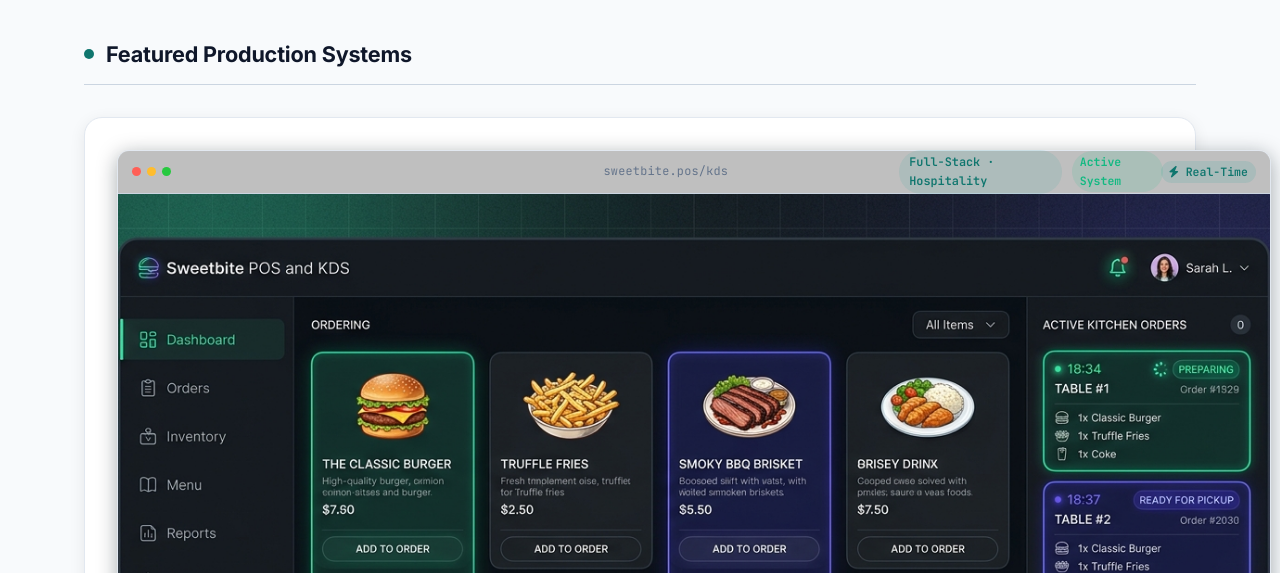
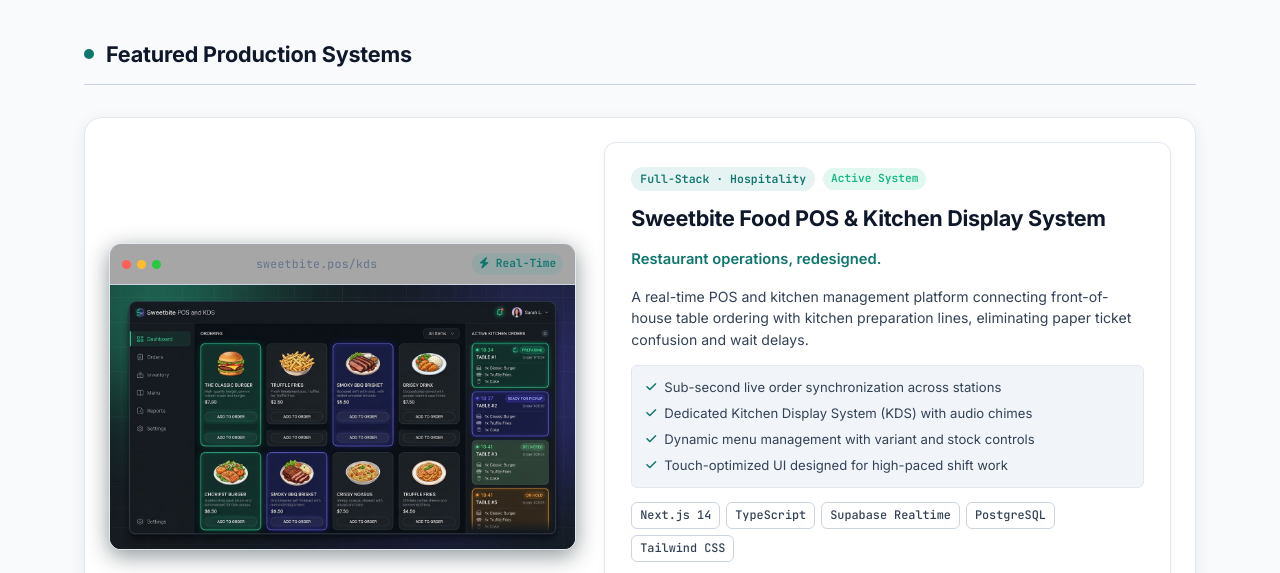
Before and after one commit to kojowallet01/essiawcharles, a plain HTML site: page index.html in a window 1280 px wide. Shown: the part 1150-1723 px from the top of the page. Drawn offline with Linux system fonts and the light colour scheme.

Commit message:
fix(work): constrain project displays and house details in structured specification block

```diff
--- a/styles.css
+++ b/styles.css
@@ -882,47 +882,61 @@
 .featured-projects-grid {
     display: flex;
     flex-direction: column;
-    gap: 40px;
+    gap: 36px;
 }
 
 .project-card.featured {
     display: grid;
-    grid-template-columns: 1.05fr 1fr;
-    gap: 36px;
+    grid-template-columns: minmax(0, 44%) minmax(0, 56%);
+    gap: 28px;
+    align-items: center;
     background: var(--bg-card);
     border: 1px solid var(--border);
     border-radius: var(--radius-lg);
-    padding: 32px;
+    padding: 24px;
     box-shadow: var(--shadow-md);
     transition: var(--transition-slow);
+    overflow: hidden;
+    position: relative;
 }
 
 .project-card.featured:hover {
     border-color: var(--accent);
     box-shadow: var(--shadow-lg), var(--shadow-glow);
-    transform: translateY(-3px);
-}
-
-/* Browser Frame & Mockup */
+    transform: translateY(-2px);
+}
+
+.project-media-col {
+    min-width: 0;
+    width: 100%;
+    display: flex;
+    align-items: center;
+    justify-content: center;
+}
+
+/* Constrained, Balanced Browser Frame Display */
 .project-browser-frame {
     background: var(--bg-secondary);
     border: 1px solid var(--border);
     border-radius: 12px;
     overflow: hidden;
-    height: 100%;
+    width: 100%;
+    max-width: 480px;
+    max-height: 310px;
     aspect-ratio: 16 / 10.5;
     display: flex;
     flex-direction: column;
-    box-shadow: 0 4px 20px rgba(0, 20, 26, 0.35);
+    box-shadow: 0 6px 22px rgba(0, 20, 26, 0.45);
 }
 
 .browser-header {
     display: flex;
     align-items: center;
     justify-content: space-between;
-    padding: 10px 14px;
-    background: rgba(0, 0, 0, 0.25);
+    padding: 9px 12px;
+    background: rgba(0, 0, 0, 0.35);
     border-bottom: 1px solid var(--border-subtle);
+    flex-shrink: 0;
 }
 
 .browser-dots {
@@ -940,18 +954,23 @@
 .dot-green { background: #27c93f; }
 
 .browser-address {
-    font-size: 0.74rem;
+    font-size: 0.72rem;
     color: var(--text-muted);
     font-family: var(--font-mono);
     letter-spacing: 0.02em;
+    white-space: nowrap;
+    overflow: hidden;
+    text-overflow: ellipsis;
+    max-width: 160px;
 }
 
 .browser-tag {
     font-family: var(--font-mono);
-    font-size: 0.72rem;
+    font-size: 0.7rem;
     font-weight: 600;
-    padding: 2px 8px;
+    padding: 2px 7px;
     border-radius: var(--radius-full);
+    white-space: nowrap;
 }
 
 .browser-tag.realtime {
@@ -973,16 +992,16 @@
     position: relative;
     overflow: hidden;
     flex: 1;
+    min-height: 0;
     background: #02181e;
 }
 
 .project-cover-img {
     width: 100%;
     height: 100%;
-    min-height: 240px;
     object-fit: cover;
     object-position: top center;
-    transition: transform 0.5s ease;
+    transition: transform 0.45s ease;
 }
 
 .project-card.featured:hover .project-cover-img {
@@ -992,7 +1011,7 @@
 .project-hover-overlay {
     position: absolute;
     inset: 0;
-    background: rgba(0, 43, 54, 0.75);
+    background: rgba(0, 43, 54, 0.78);
     backdrop-filter: blur(4px);
     display: flex;
     align-items: center;
@@ -1009,33 +1028,45 @@
     cursor: pointer;
 }
 
-/* Project Content Column */
+/* Framed System Specification & Content Block */
 .project-content-col {
+    min-width: 0;
+    background: rgba(7, 54, 66, 0.6);
+    border: 1px solid var(--border-subtle);
+    border-radius: var(--radius-md);
+    padding: 24px 26px;
     display: flex;
     flex-direction: column;
-    justify-content: space-between;
+    gap: 14px;
+    box-shadow: inset 0 1px 0 rgba(255, 255, 255, 0.04);
+}
+
+html.light .project-content-col {
+    background: #ffffff;
+    border-color: var(--border);
+    box-shadow: 0 2px 8px rgba(0, 0, 0, 0.04);
 }
 
 .project-meta-top {
     display: flex;
     align-items: center;
-    gap: 10px;
-    margin-bottom: 12px;
+    gap: 8px;
+    flex-wrap: wrap;
 }
 
 .project-type-pill {
     font-family: var(--font-mono);
-    font-size: 0.74rem;
+    font-size: 0.72rem;
     font-weight: 600;
     color: var(--accent);
     background: rgba(42, 161, 152, 0.12);
-    padding: 3px 10px;
+    padding: 3px 9px;
     border-radius: var(--radius-full);
 }
 
 .project-status {
     font-family: var(--font-mono);
-    font-size: 0.72rem;
+    font-size: 0.7rem;
     font-weight: 600;
     padding: 2px 8px;
     border-radius: var(--radius-full);
@@ -1053,47 +1084,57 @@
 }
 
 .project-name {
-    font-size: 1.55rem;
+    font-size: 1.35rem;
     font-weight: 700;
-    letter-spacing: -0.4px;
+    letter-spacing: -0.3px;
     color: var(--text-primary);
     line-height: 1.25;
-    margin-bottom: 6px;
+    margin-bottom: 2px;
 }
 
 .project-headline {
-    font-size: 0.98rem;
+    font-size: 0.92rem;
     font-weight: 600;
     color: var(--accent);
-    margin-bottom: 12px;
+    margin-bottom: 0;
 }
 
 .project-summary {
-    font-size: 0.92rem;
-    color: var(--text-secondary);
-    line-height: 1.6;
-    margin-bottom: 18px;
-}
-
+    font-size: 0.88rem;
+    color: var(--text-secondary);
+    line-height: 1.55;
+    margin-bottom: 0;
+}
+
+/* Inset Technical Highlights Sub-Card */
 .project-feature-list {
+    background: rgba(0, 43, 54, 0.45);
+    border: 1px solid var(--border-subtle);
+    border-radius: var(--radius-sm);
+    padding: 12px 14px;
     display: flex;
     flex-direction: column;
+    gap: 7px;
+    margin-bottom: 0;
+}
+
+html.light .project-feature-list {
+    background: #f1f5f9;
+    border-color: #e2e8f0;
+}
+
+.feature-item {
+    display: flex;
+    align-items: baseline;
     gap: 8px;
-    margin-bottom: 20px;
-}
-
-.feature-item {
-    display: flex;
-    align-items: baseline;
-    gap: 10px;
-    font-size: 0.88rem;
-    line-height: 1.5;
+    font-size: 0.82rem;
+    line-height: 1.45;
     color: var(--text-primary);
 }
 
 .feature-item i {
     color: var(--accent);
-    font-size: 0.78rem;
+    font-size: 0.72rem;
     align-self: center;
     flex-shrink: 0;
 }
@@ -1105,15 +1146,15 @@
 .project-tech-stack {
     display: flex;
     flex-wrap: wrap;
-    gap: 8px;
-    margin-bottom: 24px;
+    gap: 6px;
+    margin-bottom: 0;
 }
 
 .tech-tag {
     font-family: var(--font-mono);
-    font-size: 0.76rem;
+    font-size: 0.74rem;
     font-weight: 500;
-    padding: 4px 10px;
+    padding: 3px 8px;
     background: var(--bg-secondary);
     border: 1px solid var(--border-subtle);
     border-radius: var(--radius-sm);
@@ -1130,6 +1171,9 @@
     display: flex;
     align-items: center;
     gap: 10px;
+    flex-wrap: wrap;
+    padding-top: 10px;
+    border-top: 1px solid var(--border-subtle);
 }
 
 /* Secondary Compact Project Cards */
@@ -2786,6 +2830,17 @@
     .about-specs-grid {
         max-width: 380px;
         margin: 16px auto 0;
+    }
+
+    .project-card.featured {
+        grid-template-columns: 1fr;
+        gap: 24px;
+        padding: 24px;
+    }
+
+    .project-browser-frame {
+        max-width: 520px;
+        margin: 0 auto;
     }
 
     .principles-grid {
@@ -2923,6 +2978,15 @@
         max-width: 100%;
     }
 
+    .project-card.featured {
+        padding: 16px;
+        gap: 16px;
+    }
+
+    .project-content-col {
+        padding: 18px 16px;
+    }
+
     .hero-floating-badge.badge-top {
         right: 0px;
         top: 8px;
```
